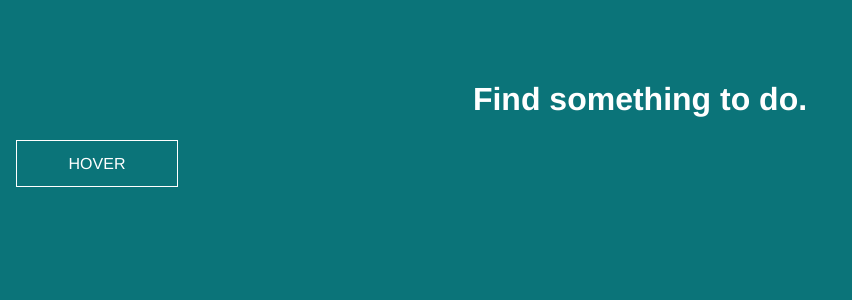
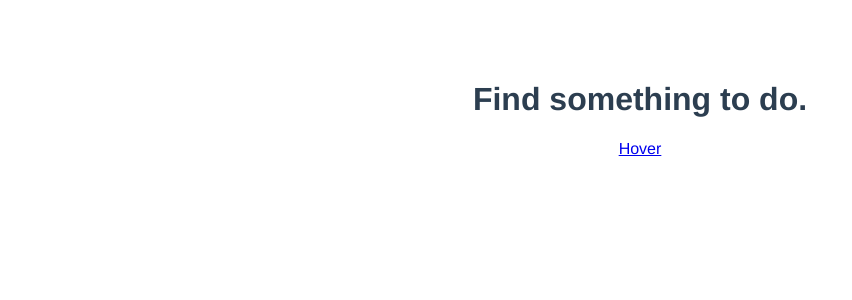
Before and after one commit to sanket143/Carpe-Diem, a Vue app: page / in a window 1280 px wide. Shown: the top 300 px of the page, without its empty margins (0-852 px from the left). Built offline with nearby package versions, Linux system fonts and the light colour scheme.

Commit message:
Removed scss/sass

```diff
--- a/package.json
+++ b/package.json
@@ -9,8 +9,6 @@
   },
   "dependencies": {
     "core-js": "^3.6.4",
-    "node-sass": "^4.14.0",
-    "sass-loader": "^8.0.2",
     "vue": "^2.6.11"
   },
   "devDependencies": {
--- a/src/app.vue
+++ b/src/app.vue
@@ -19,7 +19,6 @@ export default {
 html, body {
   height: 100%;
   margin: 0;
-  background: #0b7479;
 }
 
 #app {
@@ -27,7 +26,7 @@ html, body {
   -webkit-font-smoothing: antialiased;
   -moz-osx-font-smoothing: grayscale;
   text-align: center;
-  color: white;
+  color: #2c3e50;
   padding-top: 60px;
 }
 </style>
--- a/src/components/home.vue
+++ b/src/components/home.vue
@@ -8,118 +8,3 @@
   </div>
 
 </template>
-
-<script>
-
-</script>
-
-<style lang="scss">
-@import url(https://fonts.googleapis.com/css?family=Roboto:400,100,900);
-
-//colors
-$red: #E1332D;
-$white: #fff;
-
-//base styles
-
-* {
-  box-sizing: inherit;
-  transition-property: all;
-  transition-duration: .6s;
-  transition-timing-function: ease;
-}
-
-body {
-  background: $red;
-  font-family: 'Roboto', sans-serif;
-  font-weight: 400;
-}
-
-// Main wrap
-.buttons {
-    display: flex;
-    flex-direction: column;
-    height: 100%;
-    justify-content: center;
-    text-align: center;
-    width: 100%;
-}
-
-//default button
-.btn {
-  color: #fff;
-  cursor: pointer;
-  // display: block;
-  font-size:16px;
-  font-weight: 400;
-  line-height: 45px;
-  margin: 0 0 2em;
-  max-width: 160px;
-  position: relative;
-  text-decoration: none;
-  text-transform: uppercase;
-  width: 100%;
-
-//   @media(min-width: 400px) {
-//     display: inline-block;
-//     margin-right: 2.5em;
-
-//     &:nth-of-type(even) {
-//       margin-right: 0;
-//     }
-//   }
-
-  @media(min-width: 600px) {
-
-    margin: 0 1em 2em;
-
-//     &:nth-of-type(even) {
-//       margin-right: 2.5em;
-//     }
-
-//     &:nth-of-type(5) {
-//       margin-right: 0;
-//     }
-
-  }
-
-  &:hover { text-decoration: none; }
-
-}
-
-/////////////////////////////
-//button-4
-///////////////////////////
-.btn-4 {
-  border: 1px solid;
-  overflow: hidden;
-  position: relative;
-
-  span {
-    z-index: 20;
-  }
-
-  &:after {
-    background: #fff;
-    content: "";
-    height: 155px;
-    left: -75px;
-    opacity: .2;
-    position: absolute;
-    top: -50px;
-    transform: rotate(35deg);
-    transition: all 550ms cubic-bezier(0.19, 1, 0.22, 1);
-    width: 50px;
-    z-index: -10;
-  }
-}
-
-.btn-4:hover {
-
-  &:after {
-    left: 120%;
-    transition: all 550ms cubic-bezier(0.19, 1, 0.22, 1);
-  }
-}
-
-</style>
```
Also changed, not shown: 1 other file (tests, documents, lock files or other folders).
